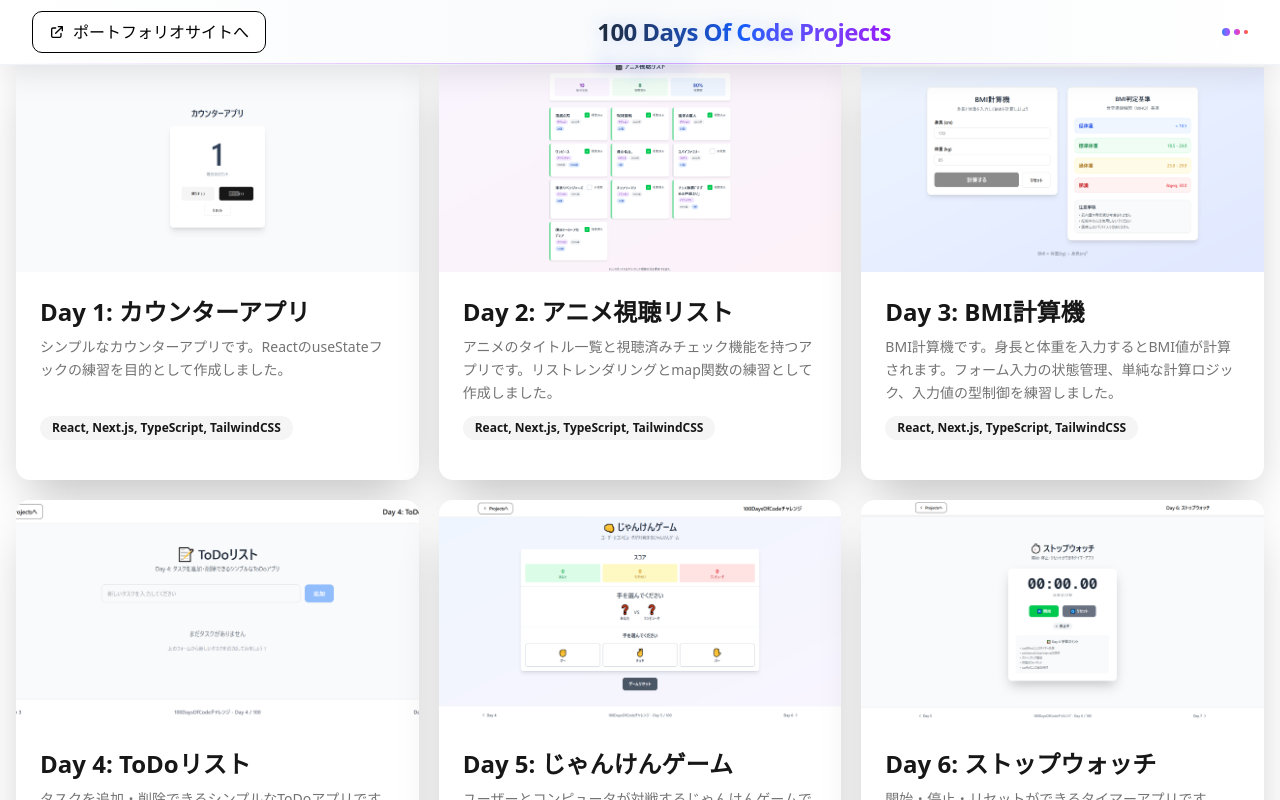
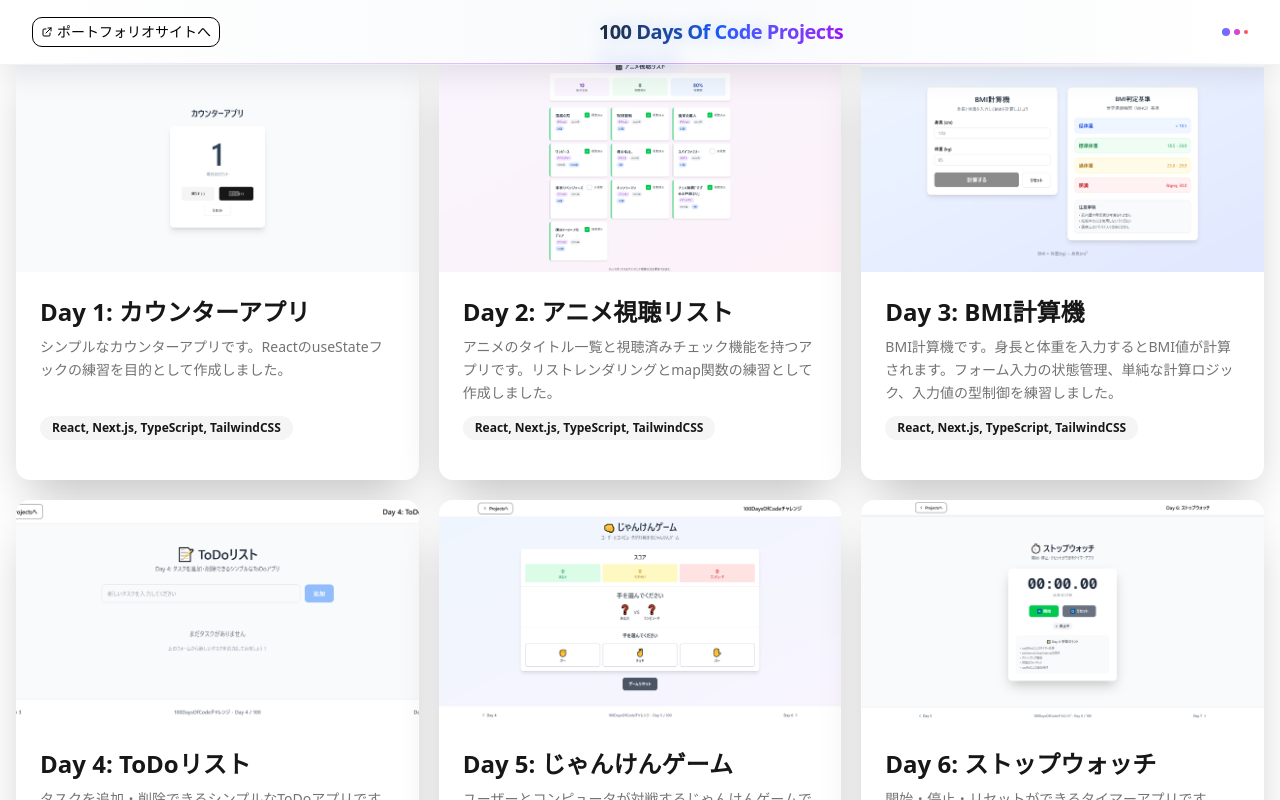
Before and after one commit to atsuki61/100DaysOfCode, a Next.js app: page / in a window 1280 px wide. Shown: the top 800 px of the page. Built offline with nearby package versions, Linux system fonts and the light colour scheme.

Commit message:
showPortfolioLink={true} を削除

```diff
--- a/src/app/day11-weather/layout.tsx
+++ b/src/app/day11-weather/layout.tsx
@@ -16,7 +16,6 @@ export default function WeatherLayout({
     <div className="min-h-screen flex flex-col pt-16"> {/* 最小高さ画面, Flexコンテナ(縦), Header分の上部パディング */}
       <Header
         title="Day 11: 天気予報アプリ"
-        showPortfolioLink={true}
         showHomeLink={true}
       />
 
--- a/src/components/PortfolioSiteButton.tsx
+++ b/src/components/PortfolioSiteButton.tsx
@@ -4,7 +4,7 @@ interface PortfolioSiteButtonProps {
 
 export default function PortfolioSiteButton({ className = '' }: PortfolioSiteButtonProps) {
   // BackToHomeButtonと同じスタイルを使用
-  const baseStyle = "inline-flex items-center gap-2 px-4 py-2 bg-white text-black border border-black hover:bg-gray-100 rounded-lg transition-colors duration-200 font-medium";
+  const baseStyle = "inline-flex items-center gap-1 px-2 py-1 text-sm bg-white text-black border border-black hover:bg-gray-100 rounded-lg transition-colors duration-200 font-medium";
 
   const combinedClassName = `${baseStyle} ${className}`.trim();
 
@@ -18,7 +18,7 @@ export default function PortfolioSiteButton({ className = '' }: PortfolioSiteBut
       {/* 外部リンクアイコン */}
       <svg
         xmlns="http://www.w3.org/2000/svg"
-        className="h-4 w-4" // 高さ4, 幅4
+        className="h-3 w-3" // 高さ3, 幅3
         fill="none"
         viewBox="0 0 24 24"
         stroke="currentColor" // text-black を継承してアイコンも黒になります
--- a/src/components/common/Header.tsx
+++ b/src/components/common/Header.tsx
@@ -17,7 +17,7 @@ export default function Header({ title, showHomeLink = true, showPortfolioLink =
       {/* Gradient shimmer line */}
       <div className="absolute bottom-0 left-0 right-0 h-px bg-gradient-to-r from-transparent via-blue-500/60 via-purple-500/60 via-pink-500/60 to-transparent animate-pulse opacity-80"></div>
 
-      <div className="max-w-7xl mx-auto px-4 sm:px-6 lg:px-8">
+      <div className="max-w-7xl mx-auto px-2 sm:px-6 lg:px-8">
         <div className="flex justify-between h-16 items-center">
           <div className="flex items-center">
             {showPortfolioLink ? (
@@ -29,11 +29,11 @@ export default function Header({ title, showHomeLink = true, showPortfolioLink =
 
           <div className="flex items-center">
             <div className="relative group cursor-default">
-              <h1 className="text-xl sm:text-2xl font-bold bg-gradient-to-r from-gray-800 via-blue-600 to-purple-600 bg-clip-text text-transparent tracking-tight transition-all duration-300 group-hover:scale-105">
+              <h1 className="text-lg sm:text-xl font-bold bg-gradient-to-r from-gray-800 via-blue-600 to-purple-600 bg-clip-text text-transparent tracking-tight transition-all duration-300 group-hover:scale-105">
                 {title}
               </h1>
               {/* Subtle glow effect */}
-              <div className="absolute inset-0 text-xl sm:text-2xl font-bold text-blue-600/20 blur-sm -z-10 transition-opacity duration-300 group-hover:opacity-40">
+              <div className="absolute inset-0 text-lg sm:text-xl font-bold text-blue-600/20 blur-sm -z-10 transition-opacity duration-300 group-hover:opacity-40">
                 {title}
               </div>
               {/* Animated underline */}
```
